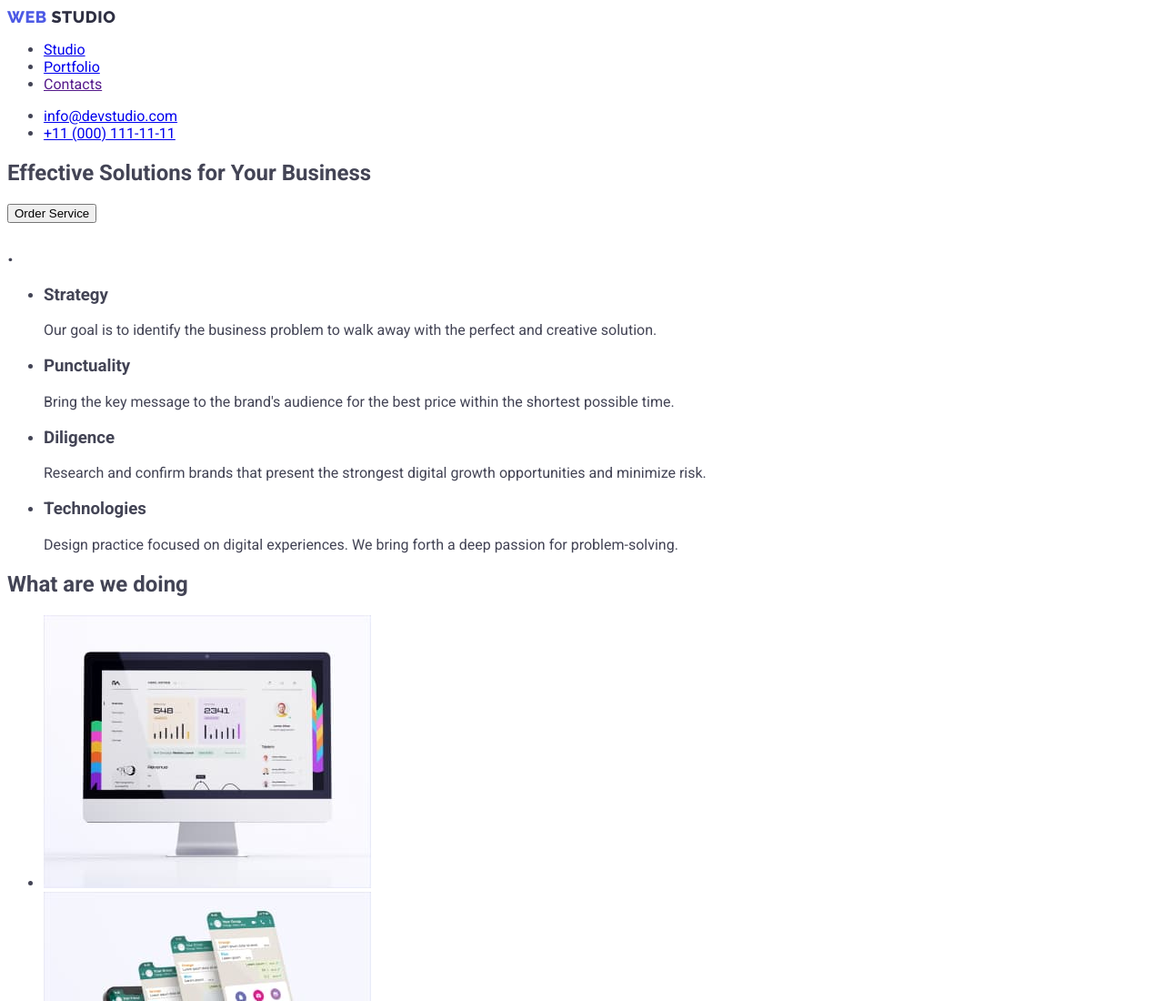
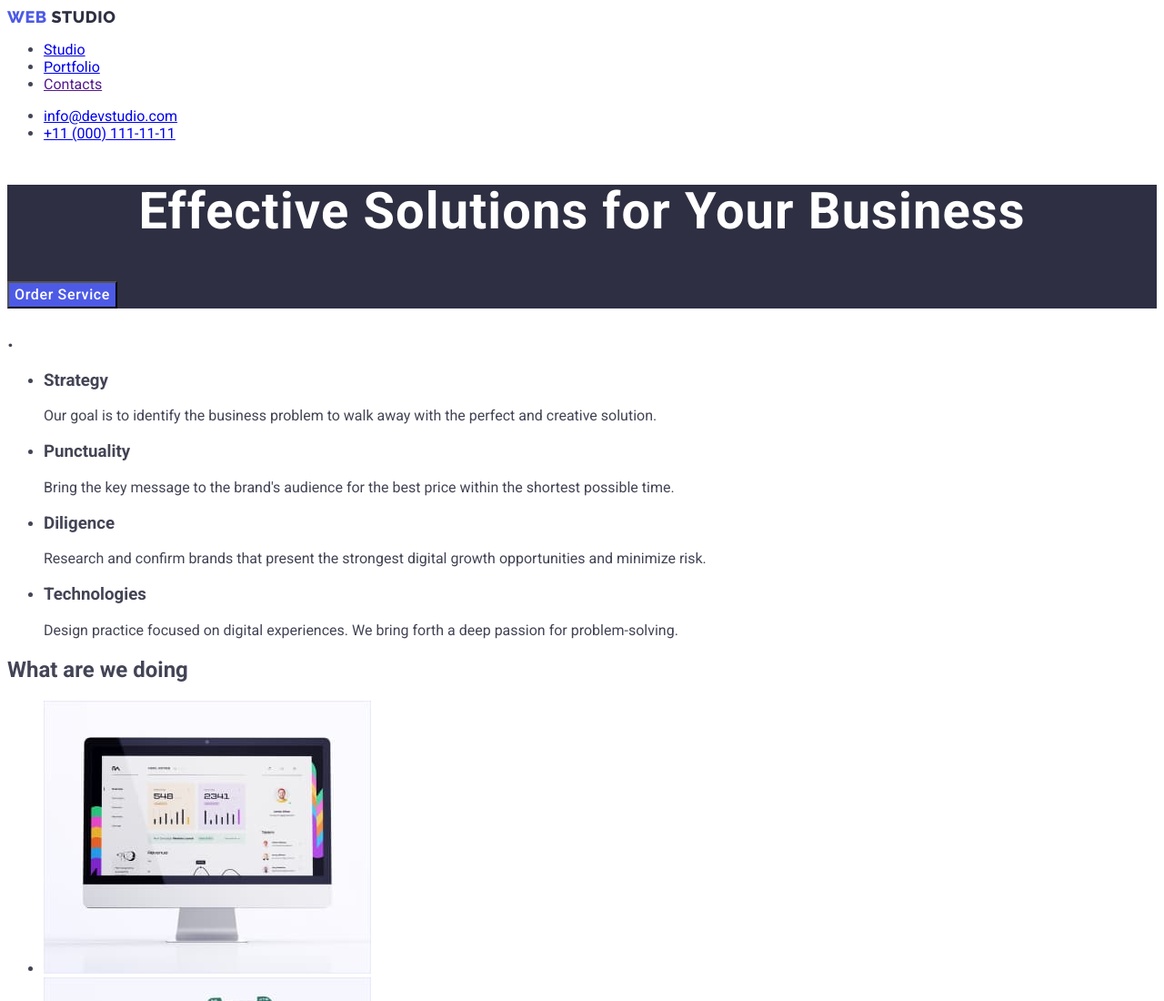
Before and after one commit to MrKyrylo/goit-markup-hw-02, a plain HTML site: page index.html in a window 1280 px wide. Shown: the top 1100 px of the page at 91% size. Drawn offline with Linux system fonts and the light colour scheme.

Commit message:
new style

```diff
--- a/css/styles.css
+++ b/css/styles.css
@@ -70,3 +70,34 @@ body {
 .email-contact:focus {
     color: #404bbf;
 }
+
+.first-section {
+    background-color: #2e2f42;
+}
+
+.main-headline {
+    font-size: 56px;
+    line-height: 1.07;
+    text-align: center;
+    letter-spacing: 0.02em;
+    color:#ffffff;
+}
+
+.button-order-service {
+    background-color: #4D5AE5;
+    font-family: "Roboto", sans-serif;
+    font-weight: 500;
+    font-size: 16px;
+    line-height: 1.5;
+    letter-spacing: 0.04em;
+    color: #ffffff;
+    cursor: pointer;
+}
+
+.button-order-service:hover {
+    background-color: #404BBF;
+}
+
+.button-order-service:focus {
+    background-color: #404BBF;
+}
--- a/index.html
+++ b/index.html
@@ -30,9 +30,9 @@
         </address>
     </header>
     <main>
-        <section>
-            <h1>Effective Solutions for Your Business</h1>
-            <button type="button">Order Service</button>
+        <section class="first-section">
+            <h1 class="main-headline">Effective Solutions for Your Business</h1>
+            <button type="button" class="button-order-service">Order Service</button>
         </section>
         <section>
         <h2>.</h2>
```
